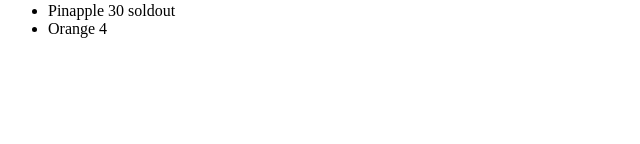
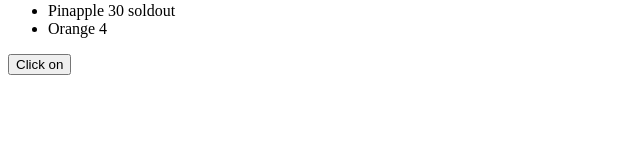
Before and after one commit to Indranil102/MY-react, a React (Vite) app in the folder NewStart/first_lect/: page / in a window 1280 px wide. Shown: the part 140-284 px from the top of the page, without its empty margins (0-640 px from the left). Built offline with nearby package versions, Linux system fonts and the light colour scheme.

Commit message:
modify firstclass

```diff
--- a/NewStart/first_lect/src/App.jsx
+++ b/NewStart/first_lect/src/App.jsx
@@ -1,6 +1,7 @@
 
 import Fruits from "./Components/Fruits"
 import ConditionalComponent from "./Components/ConditionalComponent"
+import Message from "./Components/Message"
 function App() {
 
   const  person ={
@@ -19,6 +20,7 @@ function App() {
         <ConditionalComponent/>
 
         <Fruits/>
+        <Message/>
 
 
 
--- /dev/null
+++ b/NewStart/first_lect/src/Components/Message.jsx
@@ -0,0 +1,14 @@
+
+
+const Message = () => {
+    function handleClick(){
+        console.log("button click")
+    }
+  return (
+    <div>
+      <button onClick={handleClick}>Click on </button>
+    </div>
+  )
+}
+
+export default Message
```
